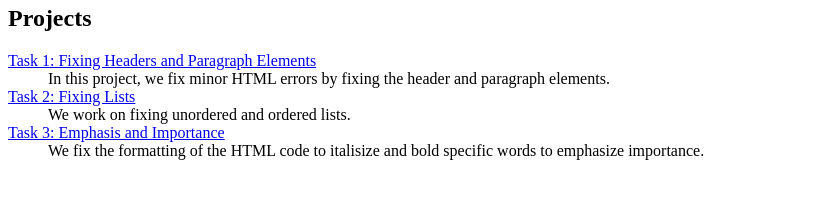
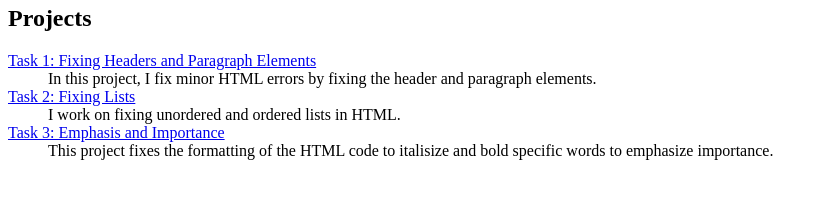
Before and after one commit to dianee0/website, a plain HTML site: page index.html in a window 1280 px wide. Shown: the part 183-382 px from the top of the page, without its empty margins (0-824 px from the left). Drawn offline with Linux system fonts and the light colour scheme.

Commit message:
updating descriptions on projects

```diff
--- a/index.html
+++ b/index.html
@@ -11,11 +11,11 @@
   <h2>Projects</h2>
   <dl>
     <dt><a href = "https://codepen.io/dianee0/pen/RwePYam">Task 1: Fixing Headers and Paragraph Elements</a></dt>
-    <dd>In this project, we fix minor HTML errors by fixing the header and paragraph elements.</dd>
+    <dd>In this project, I fix minor HTML errors by fixing the header and paragraph elements.</dd>
     <dt><a href = "https://codepen.io/dianee0/pen/MWPwqJE">Task 2: Fixing Lists</a></dt>
-    <dd>We work on fixing unordered and ordered lists.</dd>
+    <dd>I work on fixing unordered and ordered lists in HTML.</dd>
     <dt><a href = "https://codepen.io/dianee0/pen/oNaXPZm">Task 3: Emphasis and Importance</a></dt>
-    <dd>We fix the formatting of the HTML code to italisize and bold specific words to emphasize importance.</dd>
+    <dd>This project fixes the formatting of the HTML code to italisize and bold specific words to emphasize importance.</dd>
   </dl>
 </body>
 </html>
```
